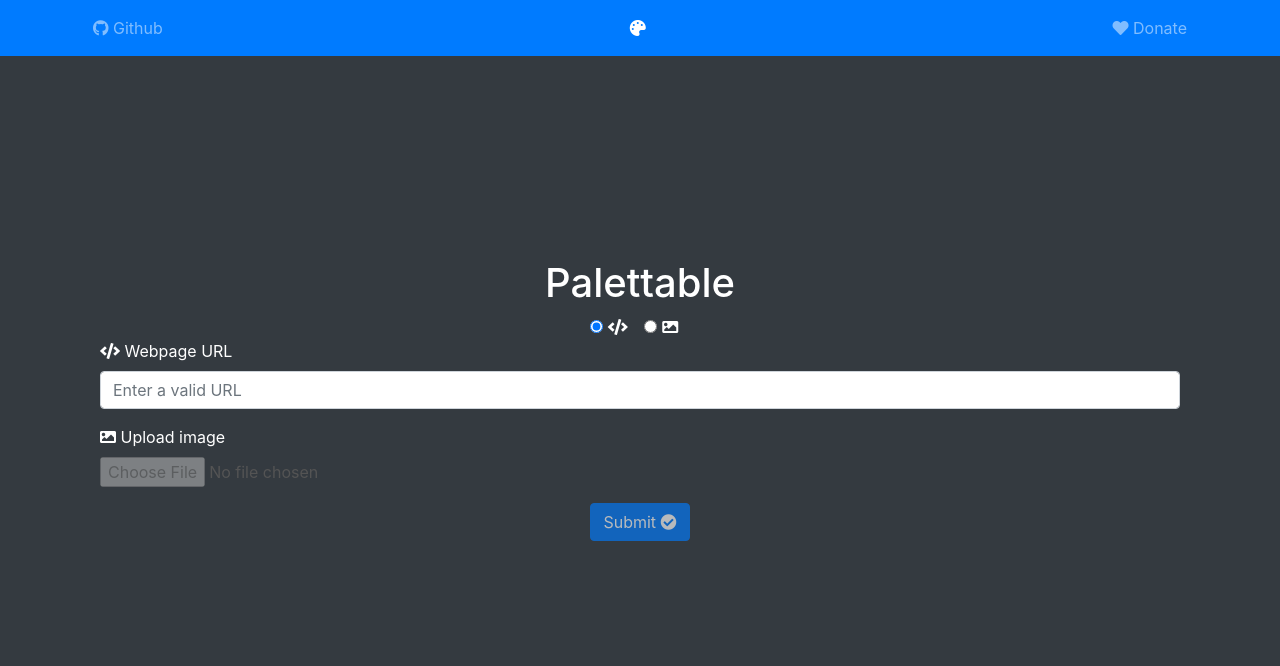
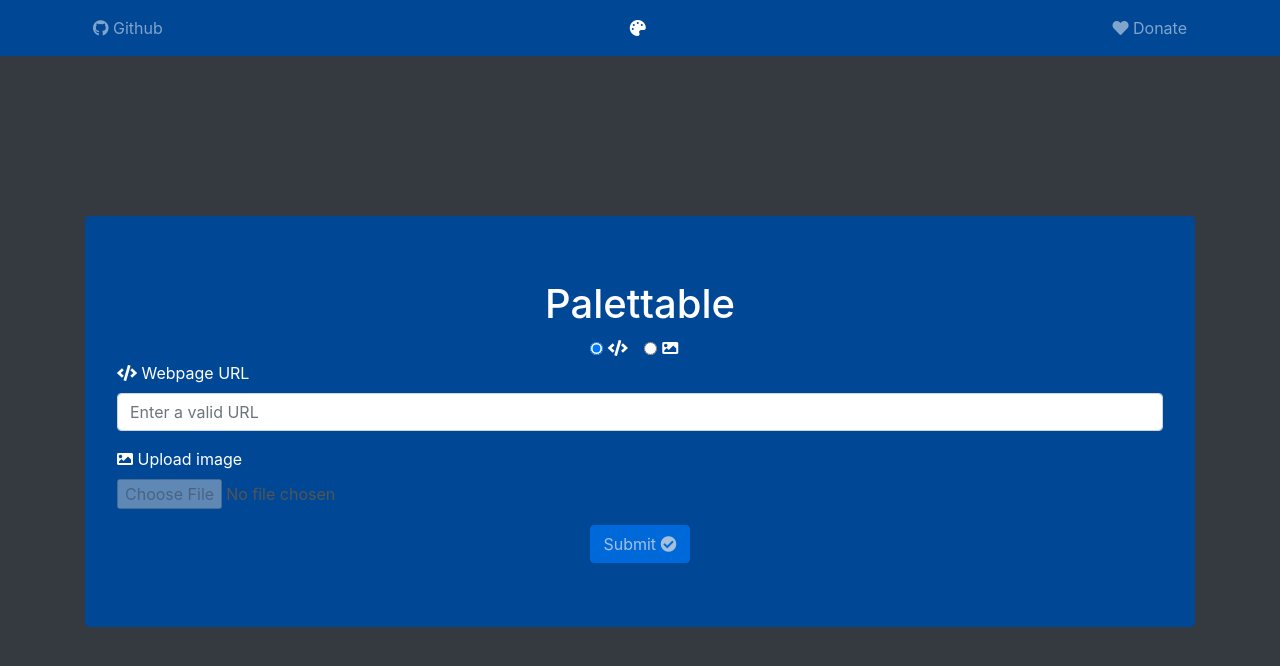
Before and after one commit to jkguiang/palettable, a Flask app: page / in a window 1280 px wide. Shown: the top 666 px of the page. Run offline with Flask 2, Linux system fonts and the light colour scheme; some libraries are stand-ins or nearby versions.

Commit message:
added more elements for coloring

```diff
--- a/templates/index.html
+++ b/templates/index.html
@@ -20,7 +20,7 @@
 
     <body>
         <!-- Navbar -->
-        <nav class="navbar navbar-expand-md navbar-dark bg-primary fixed-top" id="navbar">
+        <nav class="navbar navbar-expand-md navbar-dark fixed-top" style="background-color: #004896;" id="navbar">
           <!-- Navbar items -->
           <div class="collapse navbar-collapse container" id="navbar-items">
               <ul class="nav navbar-nav">
@@ -41,8 +41,8 @@
           </div>
         </nav>
         <!-- Content -->
-        <div class="container">
-            <div class="container" id="main">
+        <div class="container" style="padding-top: 75px;">
+            <div class="jumbotron" style="background-color: #004896;" id="main">
                 <div class="text-center"><h1>Palettable</h1></div>
                 <div class="text-center">
                   <div class="form-check form-check-inline">
@@ -76,7 +76,7 @@
                     <div class="progress-bar progress-bar-striped progress-bar-animated" role="progressbar" style="width: 100%" aria-valuenow="100" aria-valuemin="0" aria-valuemax="100"><span id="load-txt">Processing...</span></div>
                 </div>
             </div>
-            <div class="container" id="result">
+            <div class="jumbotron" id="result">
                 <div class="text-center"><h2 id="result-url"></h2></div>
                 <div class="row" style="padding-top: 30px; padding-bottom: 30px;" id="result-colors"></div>
                 <div class="text-center">
```
